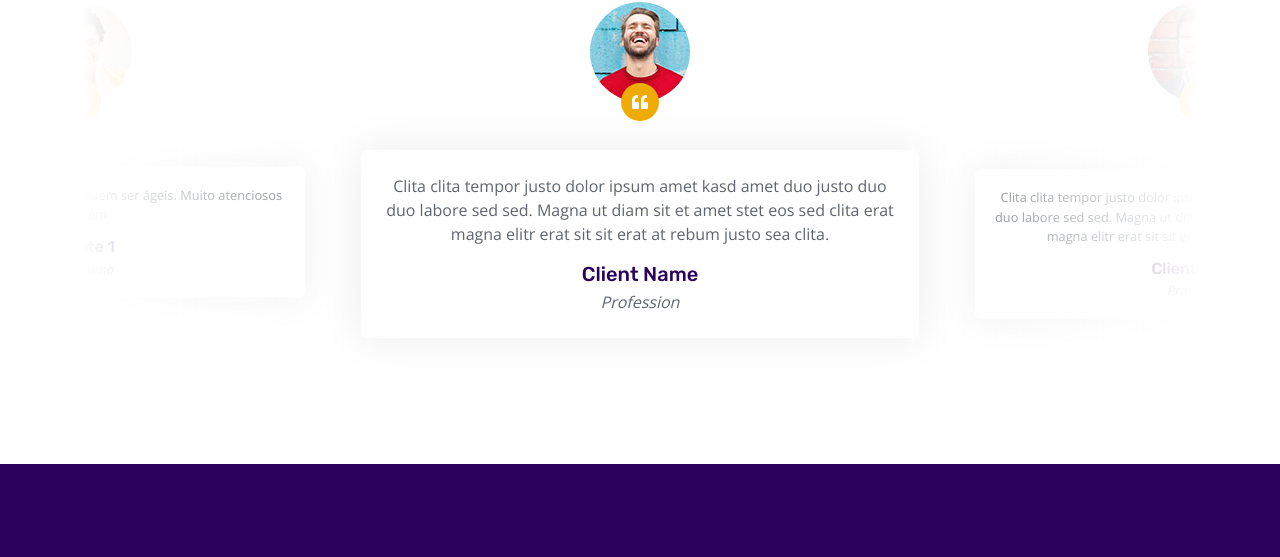
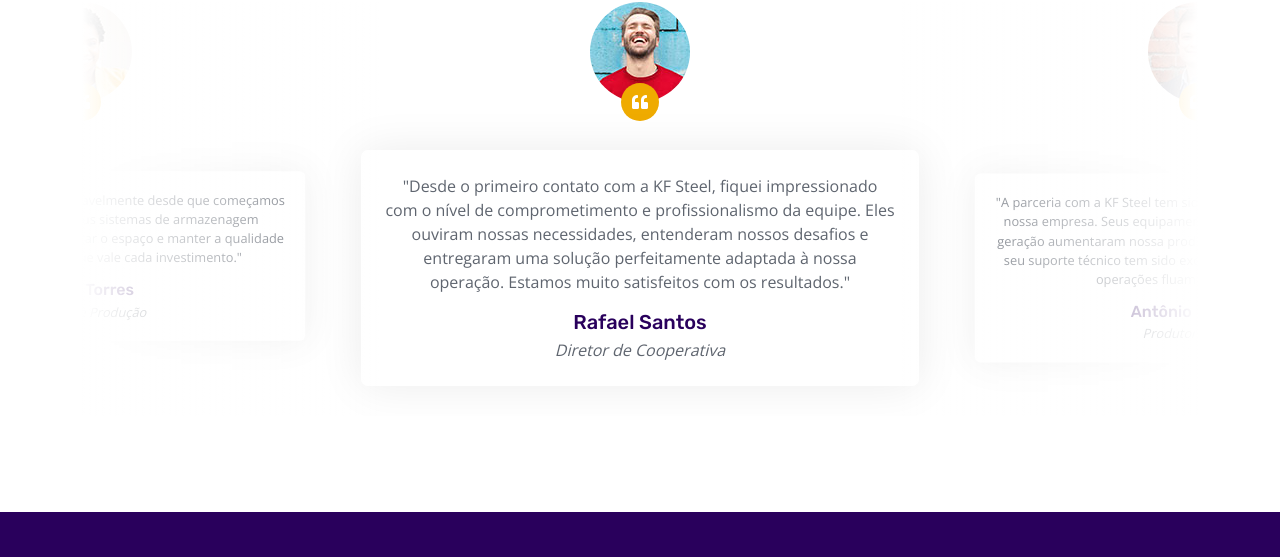
Before and after one commit to F5-Digital-Marketing/KF-Steel-site, a plain HTML site: page index.html in a window 1280 px wide. Shown: the part 3670-4227 px from the top of the page. Drawn offline with nearby package versions, Linux system fonts and the light colour scheme.

Commit message:
testmonials

```diff
--- a/index.html
+++ b/index.html
@@ -342,9 +342,9 @@
                         </div>
                     </div>
                     <div class="testimonial-text text-center rounded-4 p-4">
-                        <p>Adaptaram uma maquina e conseguem ser ágeis. Muito atenciosos também</p>
-                        <h5 class="mb-1">Cliente 1</h5>
-                        <span class="fst-italic">Agrônomo</span>
+                        <p>"Nossa operação evoluiu consideravelmente desde que começamos a trabalhar com a KF Steel. Seus sistemas de armazenagem inteligentes nos permitiram otimizar o espaço e manter a qualidade dos grãos. Uma parceria que vale cada investimento."</p>
+                        <h5 class="mb-1">Camila Torres</h5>
+                        <span class="fst-italic">Diretora de Produção</span>
                     </div>
                 </div>
                 <div class="testimonial-item text-center">
@@ -355,9 +355,9 @@
                         </div>
                     </div>
                     <div class="testimonial-text text-center rounded-4 p-4">
-                        <p>Clita clita tempor justo dolor ipsum amet kasd amet duo justo duo duo labore sed sed. Magna ut diam sit et amet stet eos sed clita erat magna elitr erat sit sit erat at rebum justo sea clita.</p>
-                        <h5 class="mb-1">Client Name</h5>
-                        <span class="fst-italic">Profession</span>
+                        <p>"Desde o primeiro contato com a KF Steel, fiquei impressionado com o nível de comprometimento e profissionalismo da equipe. Eles ouviram nossas necessidades, entenderam nossos desafios e entregaram uma solução perfeitamente adaptada à nossa operação. Estamos muito satisfeitos com os resultados."</p>
+                        <h5 class="mb-1">Rafael Santos</h5>
+                        <span class="fst-italic">Diretor de Cooperativa</span>
                     </div>
                 </div>
                 <div class="testimonial-item text-center">
@@ -368,9 +368,9 @@
                         </div>
                     </div>
                     <div class="testimonial-text text-center rounded-4 p-4">
-                        <p>Clita clita tempor justo dolor ipsum amet kasd amet duo justo duo duo labore sed sed. Magna ut diam sit et amet stet eos sed clita erat magna elitr erat sit sit erat at rebum justo sea clita.</p>
-                        <h5 class="mb-1">Client Name</h5>
-                        <span class="fst-italic">Profession</span>
+                        <p>"A parceria com a KF Steel tem sido essencial para o crescimento da nossa empresa. Seus equipamentos de processamento de última geração aumentaram nossa produtividade e qualidade. Além disso, seu suporte técnico tem sido excepcional, garantindo que nossas operações fluam sem problemas."</p>
+                        <h5 class="mb-1">Antônio Rodrigue</h5>
+                        <span class="fst-italic">Produtor de Grãos</span>
                     </div>
                 </div>
             </div>
```
